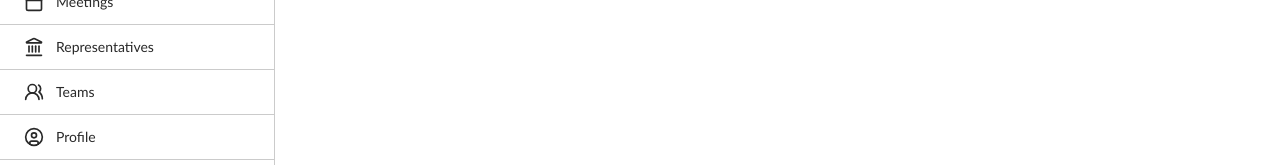
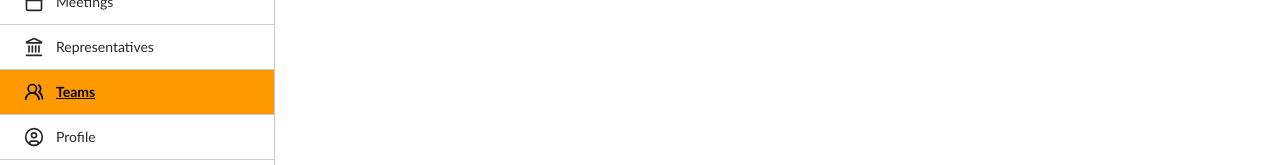
Before and after one commit to lfryemason/pih-advocacy-engage, a Next.js app: page /teams in a window 1280 px wide. Shown: the part 140-305 px from the top of the page. Built offline with nearby package versions, Linux system fonts and the light colour scheme; no server answers; the database is empty.

Commit message:
Updating colors

```diff
--- a/components/sidebar.tsx
+++ b/components/sidebar.tsx
@@ -11,11 +11,12 @@ import {
   PanelLeftOpen,
   Landmark,
 } from "lucide-react";
-import { useRouter } from "next/navigation";
+import { usePathname, useRouter } from "next/navigation";
 import { createClient } from "@/lib/supabase/client";
 import logo from "@/app/assets/engage-logo.png";
 import React from "react";
 import { ThemeToggle } from "@/components/theme-toggle";
+import { cn } from "@/lib/utils";
 
 function NavLink({
   href,
@@ -28,11 +29,21 @@ function NavLink({
   icon: React.ComponentType<{ size: number }>;
   isCollapsed: boolean;
 }) {
+  const pathname = usePathname();
+  const isActive = pathname === href || pathname.startsWith(href + "/");
+
   return (
     <Link
       href={href}
       aria-label={label}
-      className={`flex w-full items-center gap-3 border-b border-border py-3 hover:bg-accent ${isCollapsed ? "justify-center px-0" : "px-6"}`}
+      aria-current={isActive ? "page" : undefined}
+      className={cn(
+        "flex w-full items-center gap-3 border-b border-border py-3",
+        isCollapsed ? "justify-center px-0" : "px-6",
+        isActive
+          ? "bg-primary font-semibold text-primary-foreground underline hover:bg-primary"
+          : "hover:bg-accent hover:text-accent-foreground",
+      )}
     >
       <Icon size={20} />
       {!isCollapsed && <span className="text-sm">{label}</span>}
```
